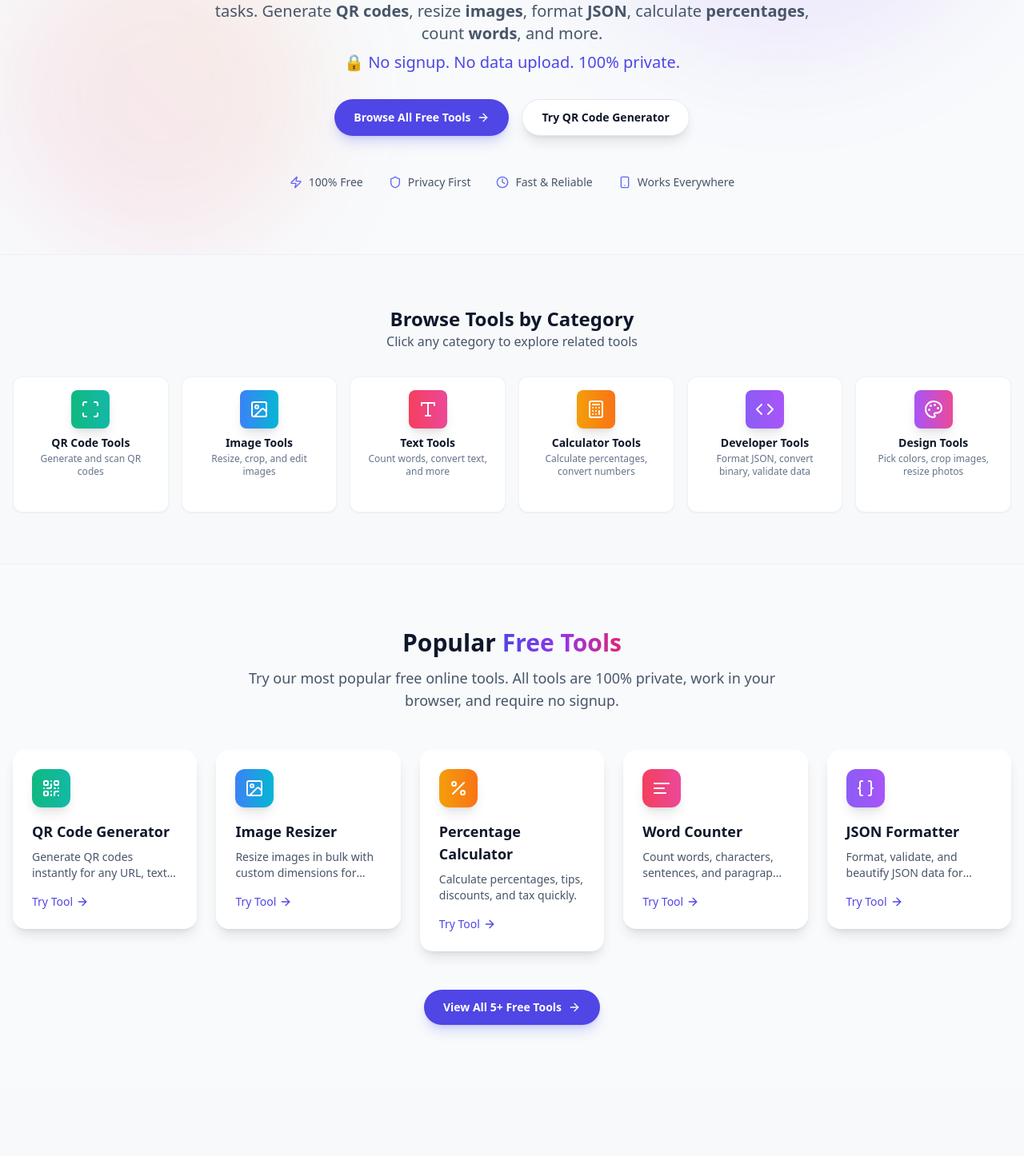
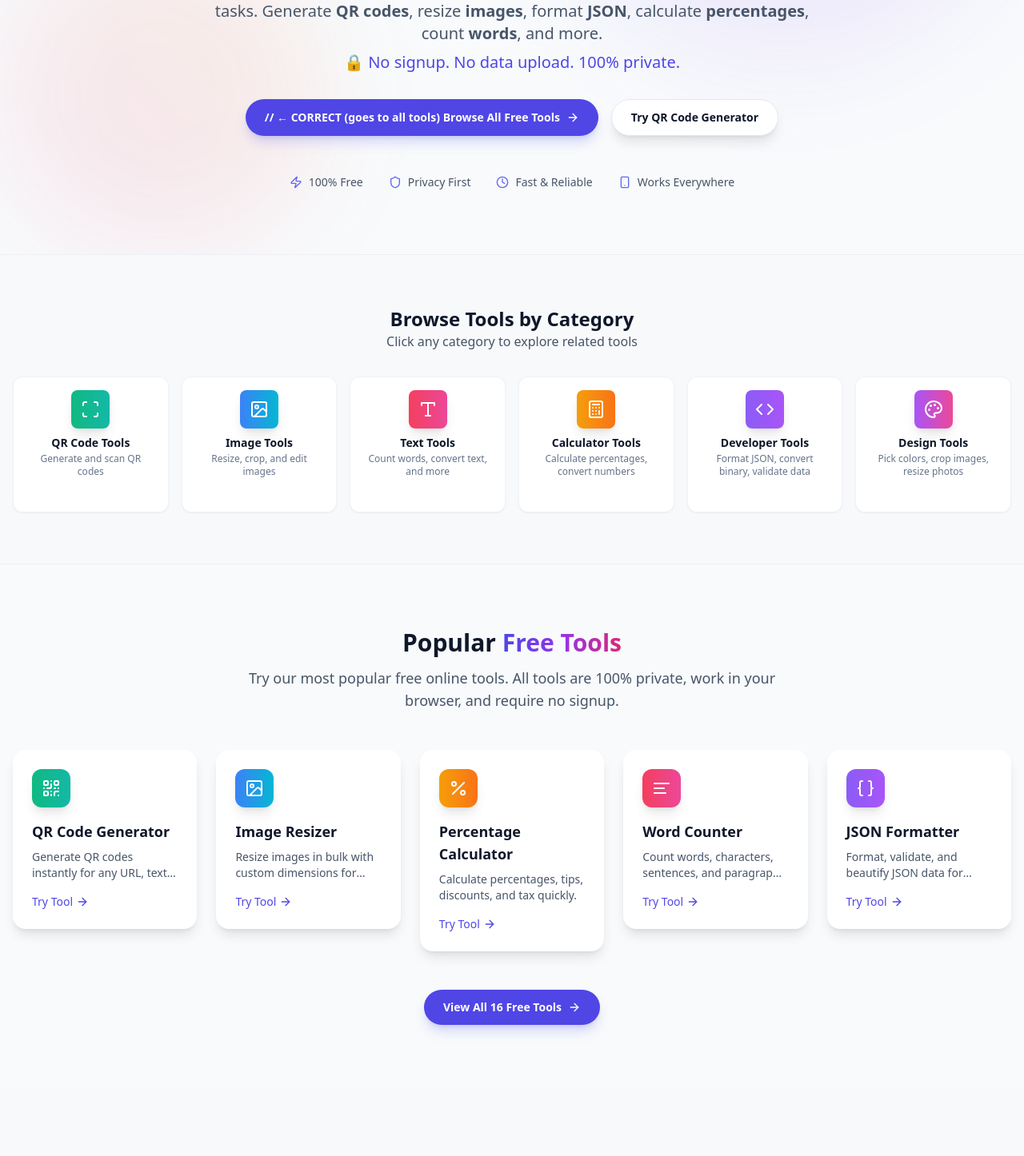
Before and after one commit to sprajeshofficial-wq/ToolNoveHub, a Next.js app: page / in a window 1280 px wide. Shown: the part 590-2036 px from the top of the page at 80% size. Built offline with nearby package versions, Linux system fonts and the light colour scheme.

Commit message:
📝 Fix homepage button: View All 16 Free Tools goes to /tools page

```diff
--- a/app/page.tsx
+++ b/app/page.tsx
@@ -414,7 +414,7 @@ export default function Home() {
 
           {/* CTA Buttons */}
           <div className="mt-8 flex flex-wrap justify-center gap-4">
-            <Link href="/tools" className="btn-primary">
+            <Link href="/tools" className="btn-primary">  // ← CORRECT (goes to all tools)
               Browse All Free Tools
               <ArrowRight className="ml-2 h-4 w-4" />
             </Link>
@@ -493,7 +493,7 @@ export default function Home() {
 
           <div className="mt-12 text-center">
             <Link href="/tools" className="btn-primary">
-              View All {tools.length}+ Free Tools
+              View All 16 Free Tools
               <ArrowRight className="ml-2 h-4 w-4" />
             </Link>
           </div>
```
